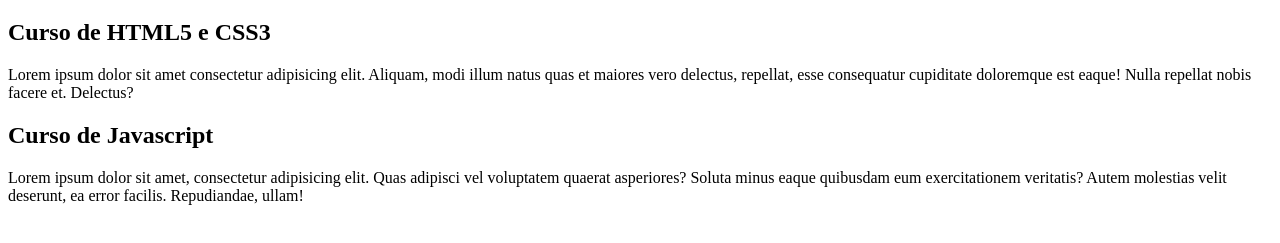
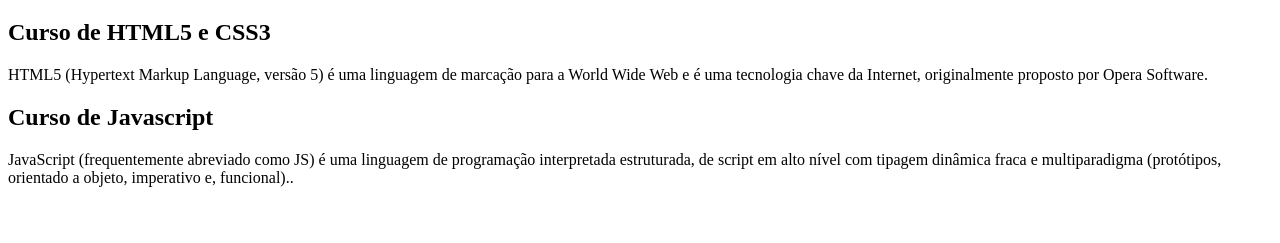
Before and after one commit to Alexander-Fonseca/projeto_site, a plain HTML site: page index.html in a window 1280 px wide. Shown: the part 61-304 px from the top of the page. Drawn offline with Linux system fonts and the light colour scheme.

Commit message:
arrumando texto

```diff
--- a/index.html
+++ b/index.html
@@ -13,11 +13,11 @@
         </head>
         <article>
             <h2>Curso de HTML5 e CSS3</h2>
-            <p>Lorem ipsum dolor sit amet consectetur adipisicing elit. Aliquam, modi illum natus quas et maiores vero delectus, repellat, esse consequatur cupiditate doloremque est eaque! Nulla repellat nobis facere et. Delectus?</p>
+            <p>HTML5 (Hypertext Markup Language, versão 5) é uma linguagem de marcação para a World Wide Web e é uma tecnologia chave da Internet, originalmente proposto por Opera Software.</p>
         </article>
         <article>
             <h2>Curso de Javascript</h2>
-            <p>Lorem ipsum dolor sit amet, consectetur adipisicing elit. Quas adipisci vel voluptatem quaerat asperiores? Soluta minus eaque quibusdam eum exercitationem veritatis? Autem molestias velit deserunt, ea error facilis. Repudiandae, ullam!</p>
+            <p>JavaScript (frequentemente abreviado como JS) é uma linguagem de programação interpretada estruturada, de script em alto nível com tipagem dinâmica fraca e multiparadigma (protótipos, orientado a objeto, imperativo e, funcional)..</p>
         </article>
     </main>
 </body>
```
